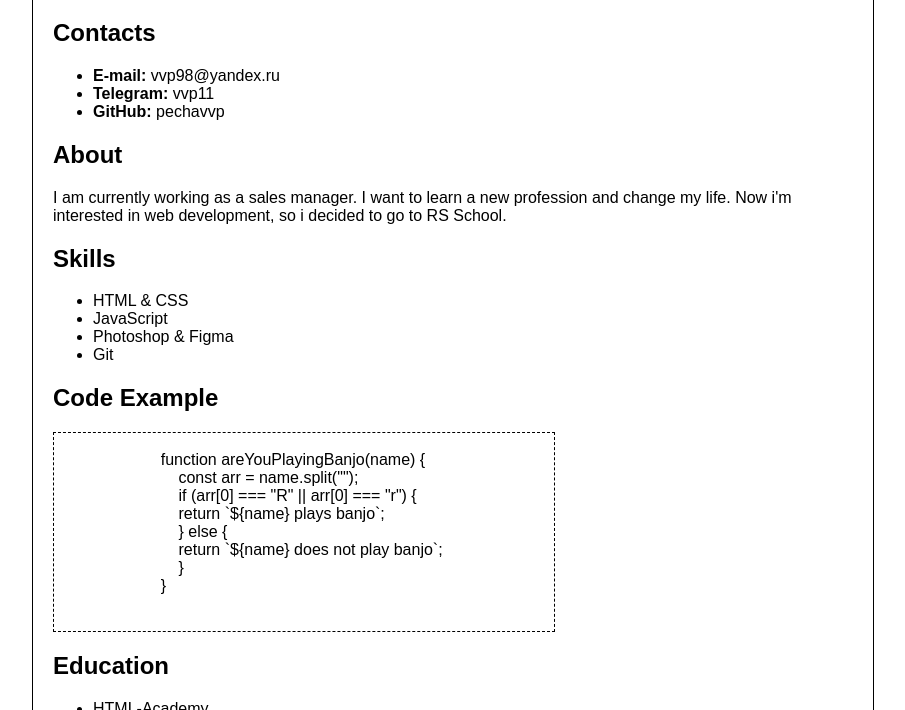
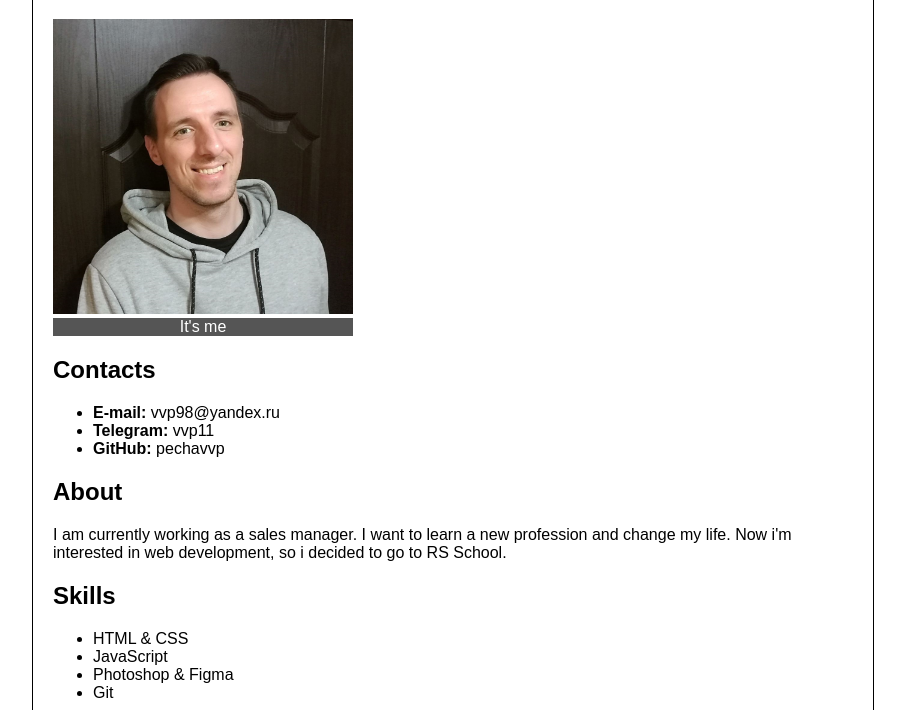
Before and after one commit to pechavvp/rss-cv-backup, a plain HTML site: page index.html in a window 1280 px wide. Shown: the part 90-800 px from the top of the page, without its empty margins (187-1092 px from the left). Drawn offline with Linux system fonts and the light colour scheme.

Commit message:
feat: add photo

```diff
--- a/index.html
+++ b/index.html
@@ -14,6 +14,13 @@
         </header>
 
         <main>
+            <section>
+                <figure>
+                    <img src="iam.jpg" width="300" alt="Vladimir Pechkin">
+                    <figcaption>It's me</figcaption>
+                </figure>
+            </section>
+
             <section>
                 <h2>Contacts</h2>
                 <ul>
--- a/style.css
+++ b/style.css
@@ -25,3 +25,14 @@ footer {
 section:last-child {
     margin-bottom: 50px;
 }
+
+figure {
+    margin: 0;
+    width: 300px;
+}
+
+figcaption {
+    background-color: #555;
+    color: #fff;
+    text-align: center;
+}
```
Also changed, not shown: iam.jpg (added).
